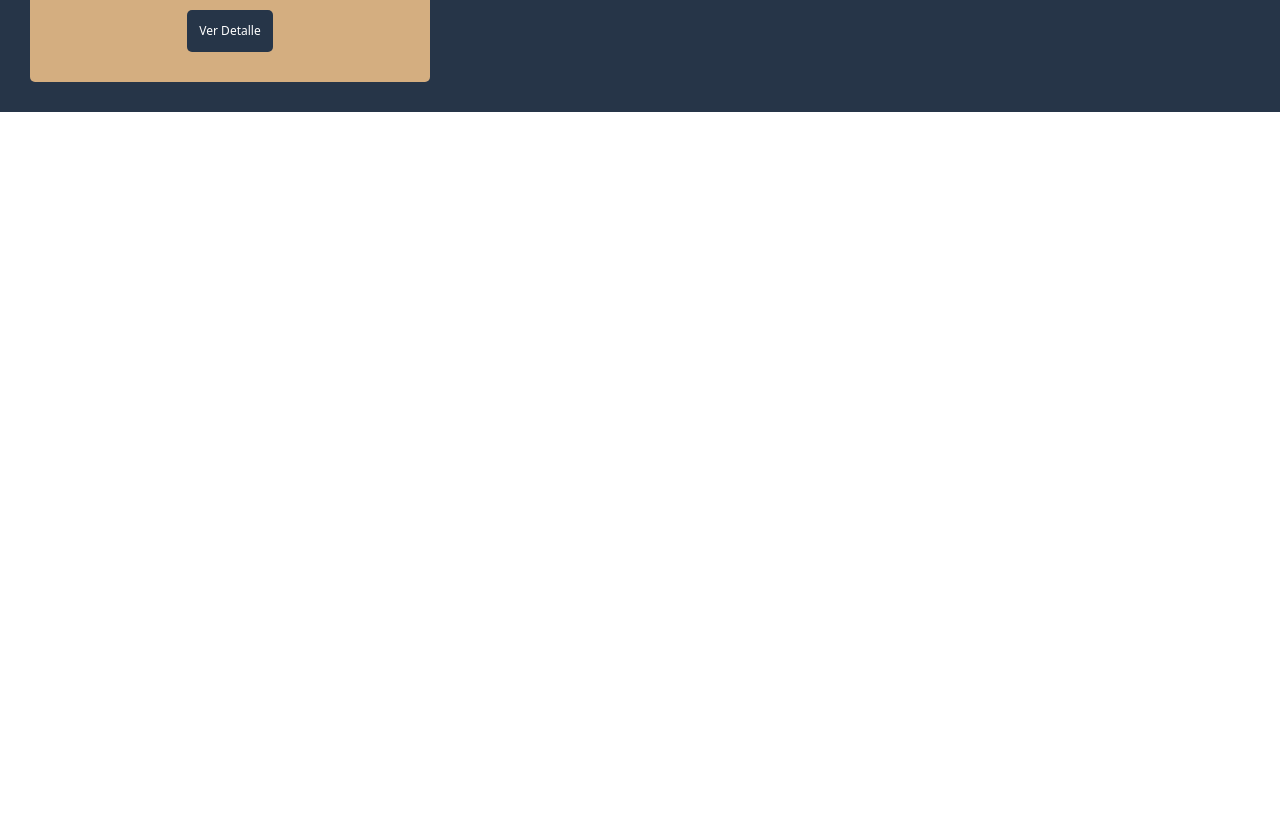
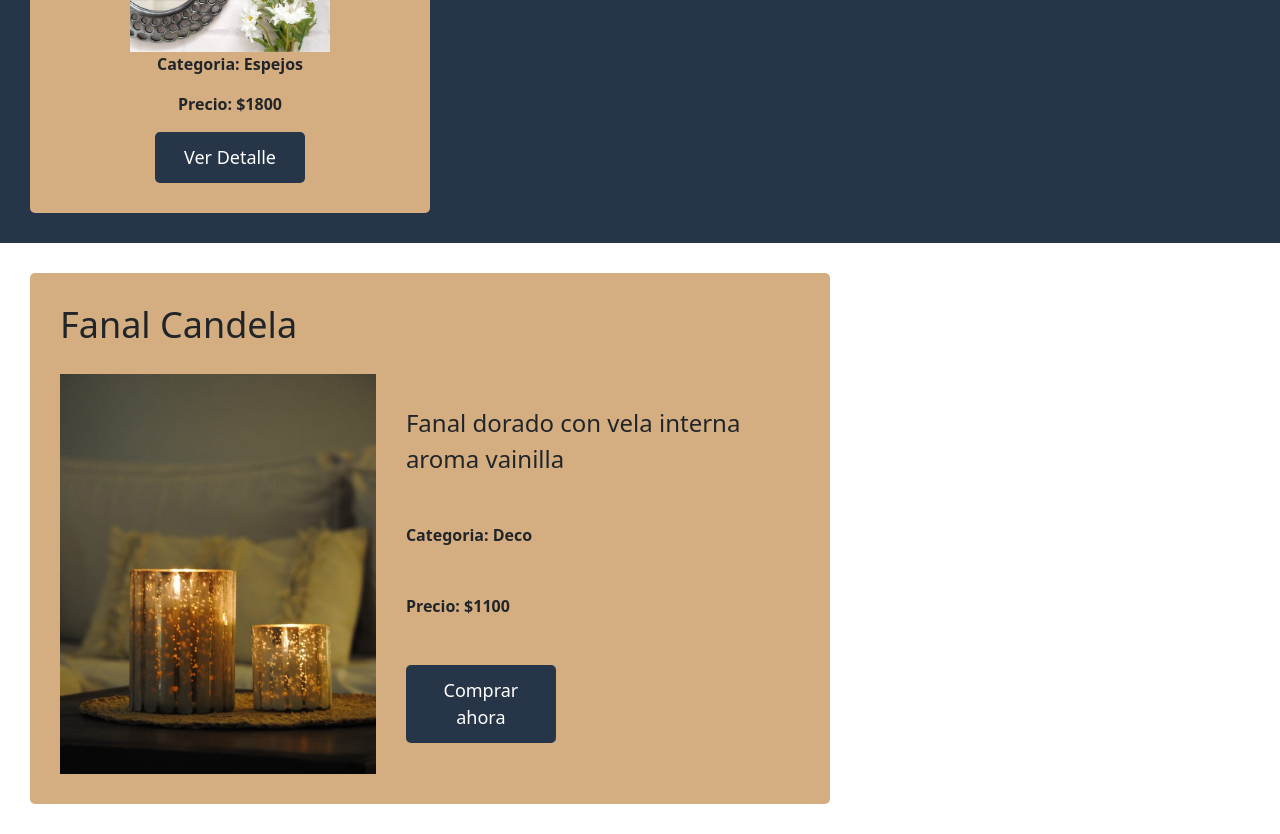
Before and after one commit to luzvergara93/merakiHomefyReact, a React (Create React App) app: page / in a window 1280 px wide. Shown: the part 1400-2234 px from the top of the page. Before the commit the page ends 1512 px from the top, so only its background shows below. Built offline with nearby package versions, Linux system fonts and the light colour scheme.

Commit message:
Item Detail

```diff
--- a/src/App.js
+++ b/src/App.js
@@ -1,6 +1,7 @@
 import './App.css';
 import NavBar from './components/Navbar/NavBar';
 import ItemListContainer from './components/ItemListContainer/ItemListContainer';
+import ItemDetailContainer from './components/ItemDetailContainer/ItemDetailContainer';
 
 
 
@@ -12,6 +13,7 @@ function App() {
 
         <NavBar />
         <ItemListContainer/>
+        <ItemDetailContainer/>
 
 
     </div>
--- a/src/components/Item/Item.js
+++ b/src/components/Item/Item.js
@@ -1,7 +1,7 @@
 import './Item.css'
 
 const Item = ({ product }) => {
-    console.log(product.img)
+
     return (
         <div className="CardItem">
         <div className="ContainerItem">
--- /dev/null
+++ b/src/components/ItemDetail/ItemDetail.css
@@ -0,0 +1,61 @@
+.CardItemDes {
+    width: 800px;
+    padding: 30px;
+    margin: 30px;
+    font-size: 10px;
+    background-color: #d4ae80;
+    border-radius: 5px;
+    text-align: left;
+}
+
+.ItemDesContainer {
+    display: flex;
+    flex-direction: column;
+}
+
+.ItemTitle {
+    font-size: 36px;
+    padding-bottom: 20px;
+
+}
+
+.Description {
+    font-size: 24px;
+}
+
+.ItemContainer {
+    display: flex;
+    flex-direction: column;
+    padding-left: 30px;
+    align-items: flex-start;
+    justify-content:space-evenly;
+}
+
+.ItemDes {
+    display: flex;
+    flex-direction: row;
+}
+
+.Info {
+    font-size: 16px;
+    font-weight: bold;
+    display: flex;
+    justify-content: space-around;
+}
+
+.Button {
+    width: 150px;
+    padding: 12px;
+    font-size: 18px;
+    background: #263548;
+    border-radius: 5px;
+    text-decoration: none;
+    color: #FFFFFF;
+    border: none;
+}
+
+.Img {
+    width: 400px;
+    height: 400px;
+    object-fit: cover;
+}
--- /dev/null
+++ b/src/components/ItemDetail/ItemDetail.js
@@ -0,0 +1,33 @@
+import './ItemDetail.css'
+
+const ItemDetail = ({ product }) => {
+    return (
+
+        <div className="CardItemDes">
+            <div className="ItemDesContainer">
+                <h2 className="ItemTitle">
+                {product.name}
+                </h2>
+            </div>
+        <div className="ItemDes">
+            <img src={product.img} alt={product.name} className="Img"/>
+            <div className="ItemContainer">
+                <p className="Description"> {product.description}</p>
+                <p className="Info">
+                    Categoria: {product.category}
+                </p>
+                <p className="Info">
+                    Precio: {product.price}
+                </p>
+                <button className="Button"> Comprar ahora</button>
+            </div>
+
+
+        </div>
+        </div>
+
+
+    )
+}
+
+export default ItemDetail
--- /dev/null
+++ b/src/components/ItemDetailContainer/ItemDetailContainer.js
@@ -0,0 +1,30 @@
+import ItemDetail from "../ItemDetail/ItemDetail"
+import './ItemDetailContainer.css'
+import { getItem } from "../../products"
+import React, { useEffect, useState } from "react";
+
+
+const ItemDetailContainer = () => {
+
+    const [product, setProduct] = useState([])
+
+    useEffect(() => {
+        const onlyItem = getItem()
+        onlyItem.then(onlyItem => {
+            setProduct(onlyItem)
+        })
+
+        return (() => {
+            setProduct([])
+        })
+    }, [])
+
+    return (
+        <div className="ItemDetailContainer">
+            <ItemDetail key={product.id} product={product}/>
+        </div>
+    )
+
+}
+
+export default ItemDetailContainer
--- a/src/products.js
+++ b/src/products.js
@@ -1,9 +1,7 @@
-
-
 const products = [
-    {id: 1, name: 'Difusor de vidrio', price: '$1200', category: 'Aromas', img: '/assets/aroma1.jpeg' },
-    {id: 2, name: 'Fanal Dorado', price: '$1100', category: 'Deco', img:'/assets/deco9.jpeg' },
-    {id: 3, name: 'Espejo', price: '$1800', category: 'Espejos', img:'/assets/espejo2.jpeg' }
+    {id: 1, name: 'Difusor Erika', price: '$1200', category: 'Aromas', img: '/assets/aroma1.jpeg', description: 'Difusor de vidrio con tapa de madera' },
+    {id: 2, name: 'Fanal Candela', price: '$1100', category: 'Deco', img:'/assets/deco9.jpeg', description: 'Fanal dorado con vela interna aroma vainilla' },
+    {id: 3, name: 'Espejo Lucila', price: '$1800', category: 'Espejos', img:'/assets/espejo2.jpeg', description: 'Espejo con bordes plateados en hierro'}
 ]
 
 export const getProducts = () => {
@@ -14,3 +12,12 @@ export const getProducts = () => {
 
     })
 }
+
+export const getItem = () => {
+    return new Promise((resolve, reject) => {
+        setTimeout(() => {
+            resolve(products[1])
+        }, 3000)
+
+    })
+}
```
Also changed, not shown: src/components/ItemDetailContainer/ItemDetailContainer.css (added).
